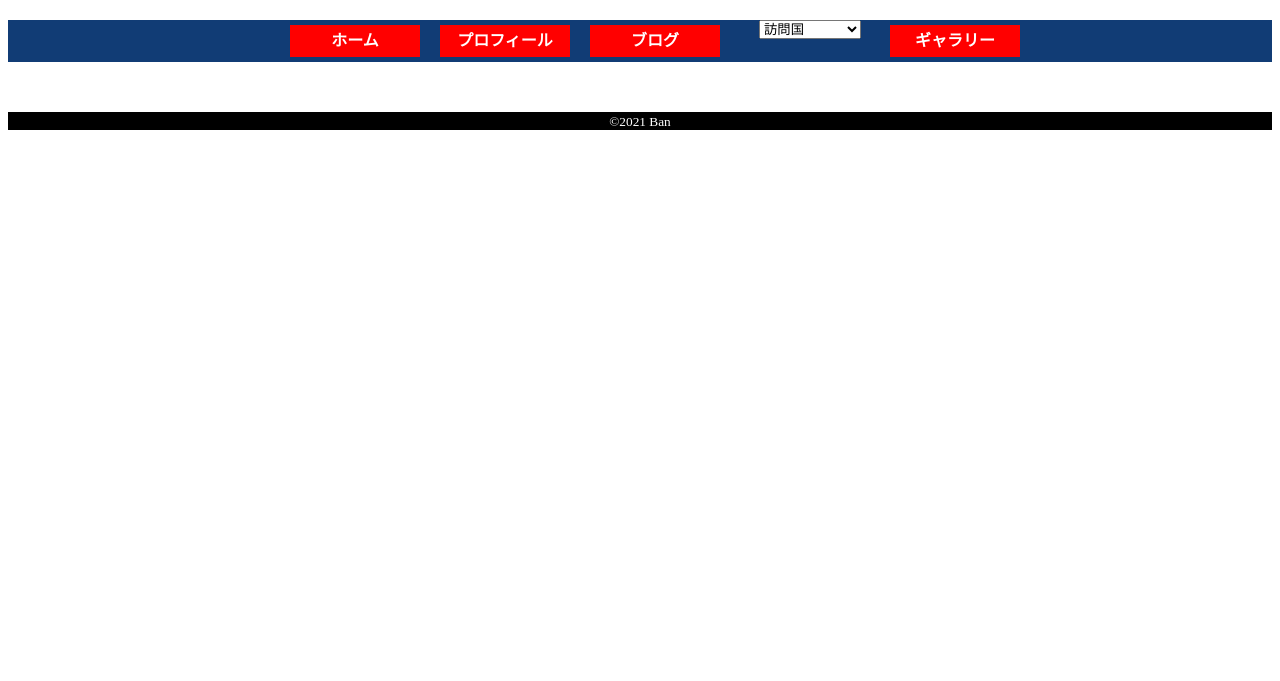
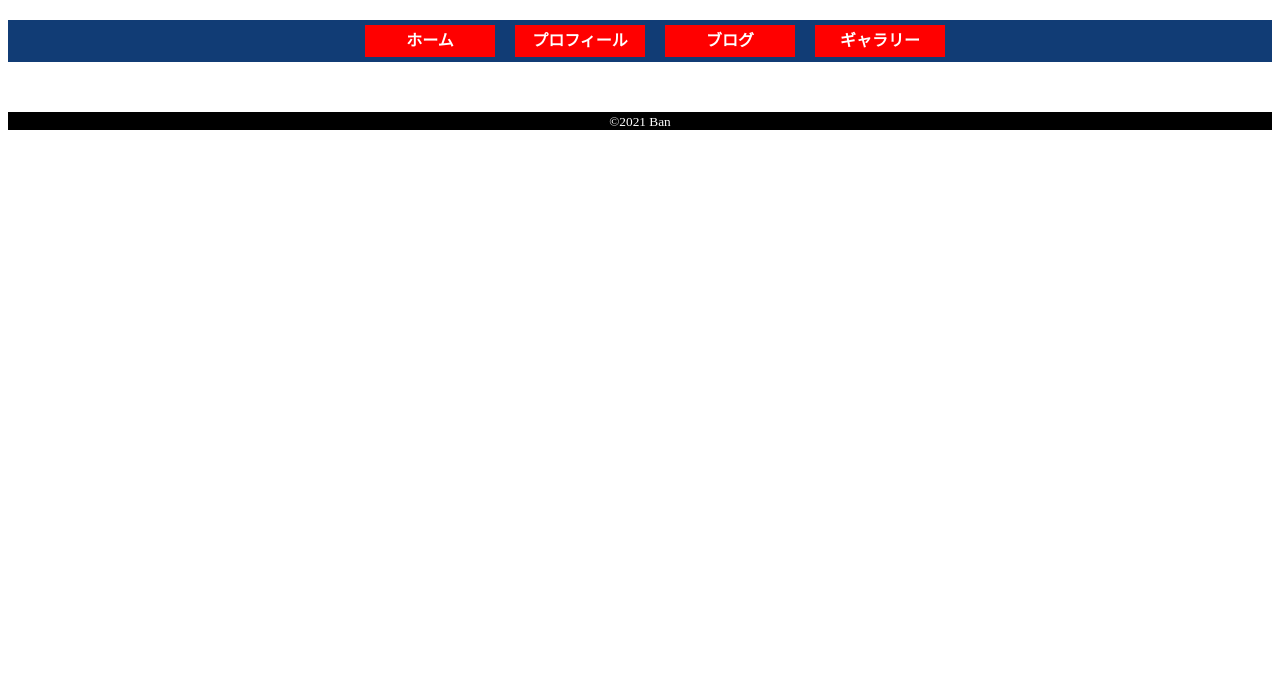
Before and after one commit to VAN1119/WorldTrip, a plain HTML site: page blog.html in a window 1280 px wide. Shown: the part 119-800 px from the top of the page. Drawn offline with Linux system fonts and the light colour scheme.

Commit message:
change 1015

```diff
--- a/blog.html
+++ b/blog.html
@@ -15,25 +15,6 @@
             <li class="nav"><a  href="index.html">ホーム</a></li>
             <li class="nav"><a  href="profile.html">プロフィール</a></li>
             <li class="nav"><a  href="blog.html">ブログ</a></li>
-            <li class="nav">
-                <select>
-                    <option>訪問国</option>
-                    <option>フィリピン</option>
-                    <option>カナダ</option>
-                    <option>アメリカ</option>
-                    <option>メキシコ</option>
-                    <option>キューバ</option>
-                    <option>ボリビア</option>
-                    <option>コロンビア</option>
-                    <option>ベネズエラ</option>
-                    <option>エクアドル</option>
-                    <option>ペルー</option>
-                    <option>チリ</option>
-                    <option>アルゼンチン</option>
-                    <option>ウルグアイ</option>
-                    <option>パラグアイ</option>
-                </select>
-            </li>
             <li class="nav"><a  href="gallery.html">ギャラリー</a></li>
         </ul>
     </header>
```
Also changed, not shown: gallery.html (+0 -19 lines), index.html (+0 -19 lines), profile.html (+0 -19 lines).
